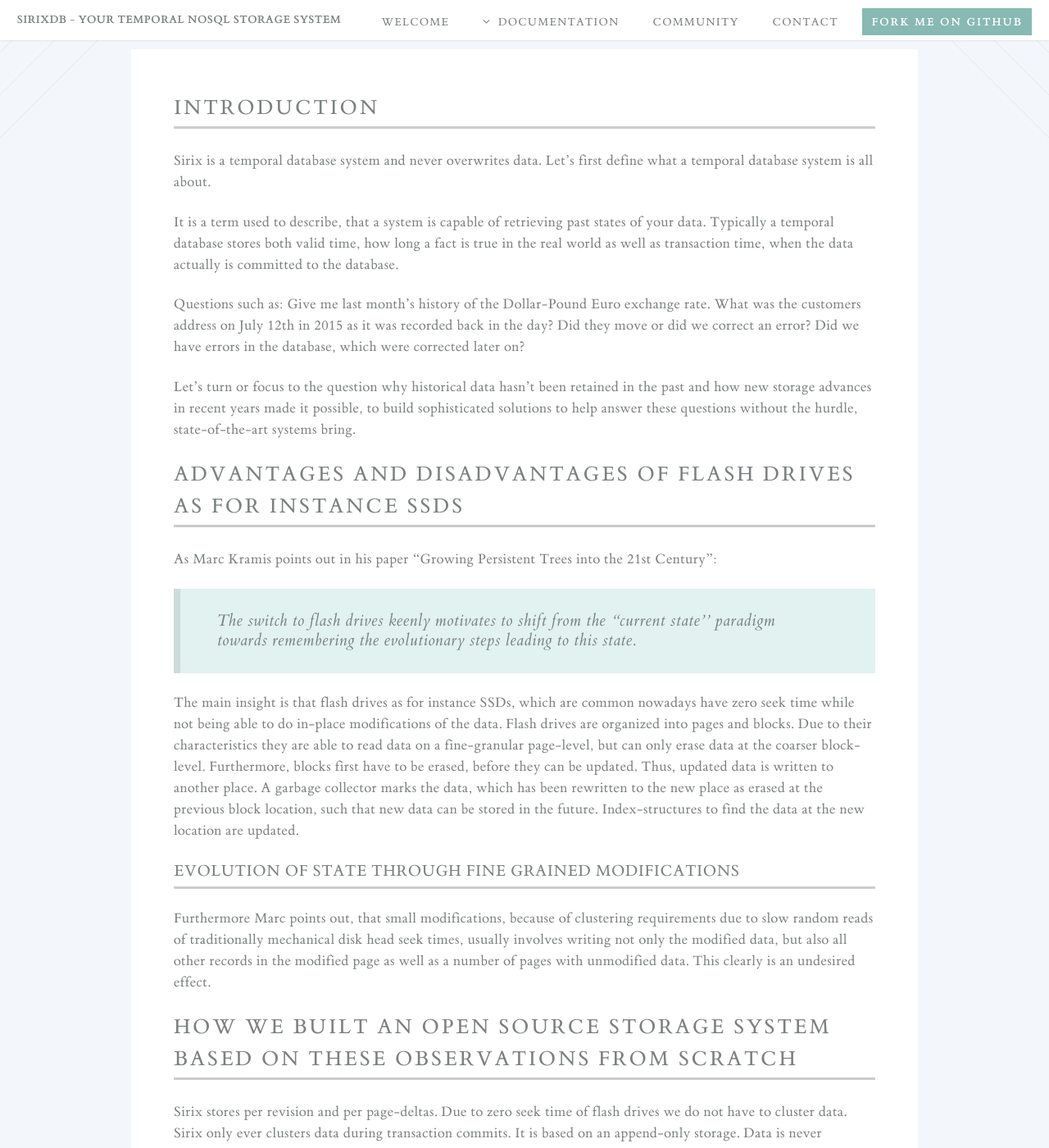
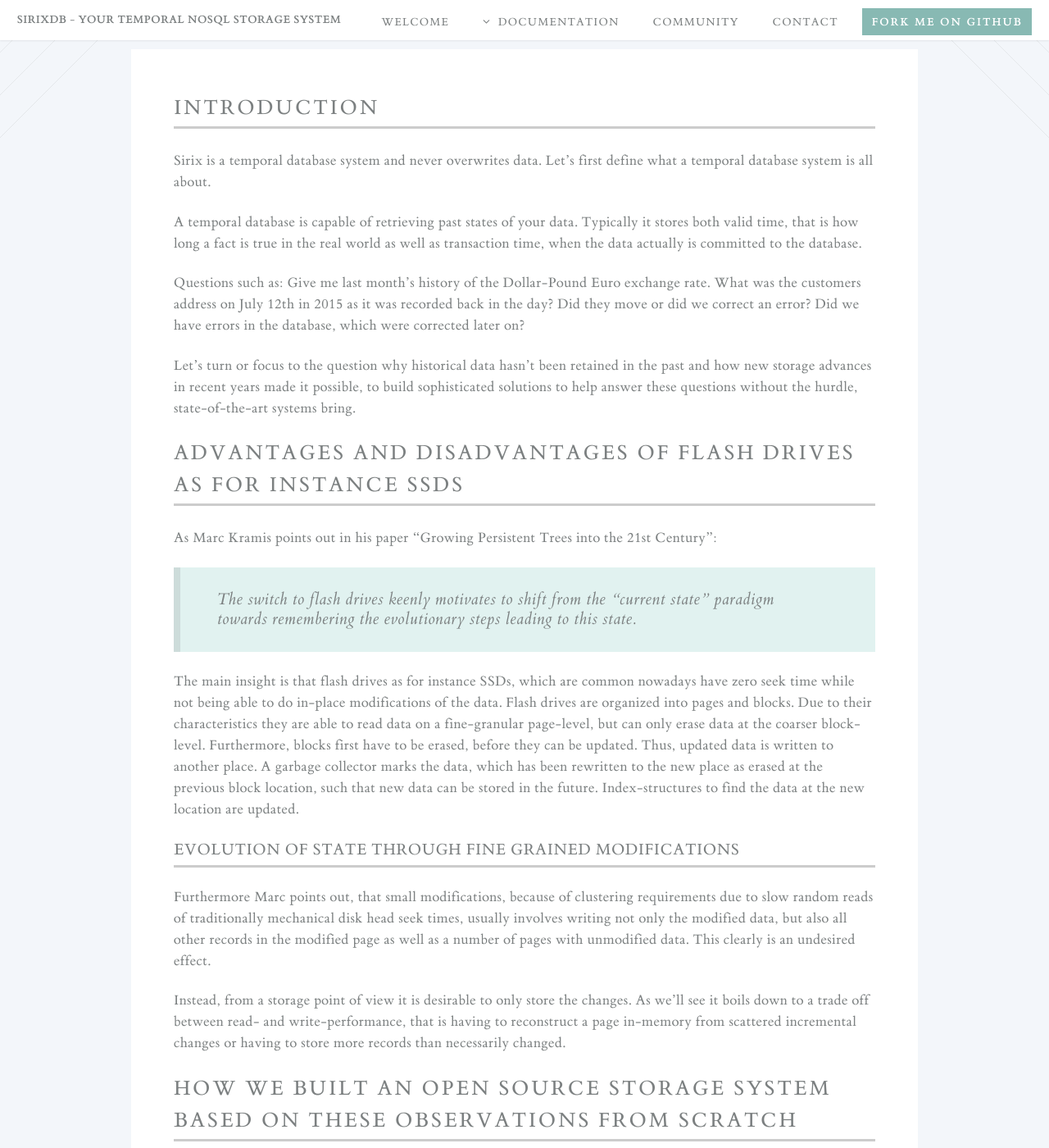
Before and after one commit to sirixdb/sirixdb.github.io, a Jekyll site: the page built from concepts.md, in a window 1280 px wide and 1400 px high, scrolled down 265 px. Shown: the whole window at 82% size. Built offline with Jekyll 4.4.1, drawn with Linux system fonts in a browser that asks for light colours; our own code applies the rules of GitHub Pages for plain Markdown files.

Commit message:
Update concepts.md

```diff
--- a/concepts.md
+++ b/concepts.md
@@ -6,21 +6,23 @@ doctitle: Concepts
 ## Introduction
 Sirix is a temporal database system and never overwrites data. Let's first define what a temporal database system is all about.
 
-It is a term used to describe, that a system is capable of retrieving past states of your data. Typically a temporal database stores both valid time, how long a fact is true in the real world as well as transaction time, when the data actually is committed to the database.
+A temporal database is capable of retrieving past states of your data. Typically it stores both valid time, that is how long a fact is true in the real world as well as transaction time, when the data actually is committed to the database.
 
-Questions such as: Give me last month’s history of the Dollar-Pound Euro exchange rate. What was the customers address on July 12th in 2015 as it was recorded back in the day? Did they move or did we correct an error? Did we have errors in the database, which were corrected later on?
+Questions such as: Give me last month's history of the Dollar-Pound Euro exchange rate. What was the customers address on July 12th in 2015 as it was recorded back in the day? Did they move or did we correct an error? Did we have errors in the database, which were corrected later on?
 
-Let’s turn or focus to the question why historical data hasn’t been retained in the past and how new storage advances in recent years made it possible, to build sophisticated solutions to help answer these questions without the hurdle, state-of-the-art systems bring.
+Let's turn or focus to the question why historical data hasn't been retained in the past and how new storage advances in recent years made it possible, to build sophisticated solutions to help answer these questions without the hurdle, state-of-the-art systems bring.
 
 ## Advantages and disadvantages of flash drives as for instance SSDs
 As Marc Kramis points out in his paper “Growing Persistent Trees into the 21st Century”:
 
-> The switch to flash drives keenly motivates to shift from the “current state’’ paradigm towards remembering the evolutionary steps leading to this state.
+> The switch to flash drives keenly motivates to shift from the "current state" paradigm towards remembering the evolutionary steps leading to this state.
 
 The main insight is that flash drives as for instance SSDs, which are common nowadays have zero seek time while not being able to do in-place modifications of the data. Flash drives are organized into pages and blocks. Due to their characteristics they are able to read data on a fine-granular page-level, but can only erase data at the coarser block-level. Furthermore, blocks first have to be erased, before they can be updated. Thus, updated data is written to another place. A garbage collector marks the data, which has been rewritten to the new place as erased at the previous block location, such that new data can be stored in the future. Index-structures to find the data at the new location are updated.
 
 ### Evolution of state through fine grained modifications
 Furthermore Marc points out, that small modifications, because of clustering requirements due to slow random reads of traditionally mechanical disk head seek times, usually involves writing not only the modified data, but also all other records in the modified page as well as a number of pages with unmodified data. This clearly is an undesired effect.
+
+Instead, from a storage point of view it is desirable to only store the changes. As we'll see it boils down to a trade off between read- and write-performance, that is having to reconstruct a page in-memory from scattered incremental changes or having to store more records than necessarily changed.
 
 ## How we built an Open Source storage system based on these observations from scratch
 
```
